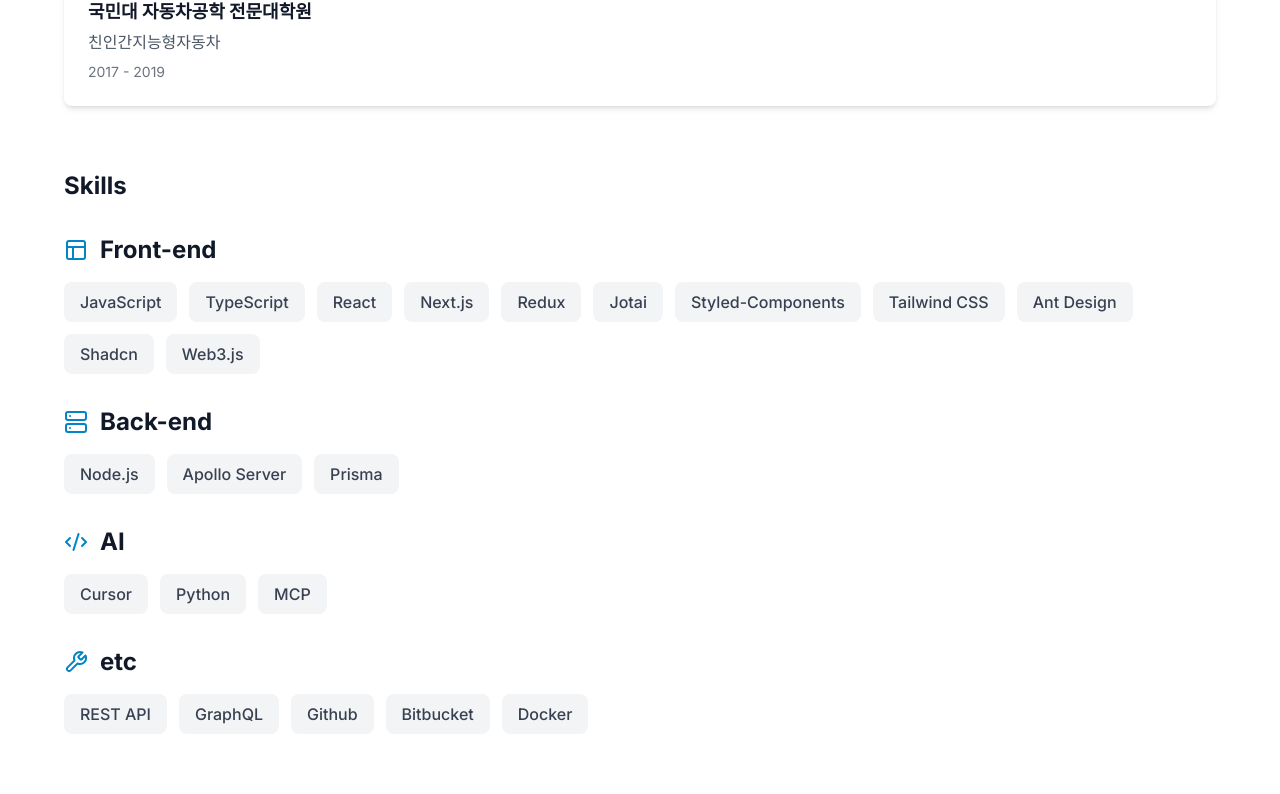
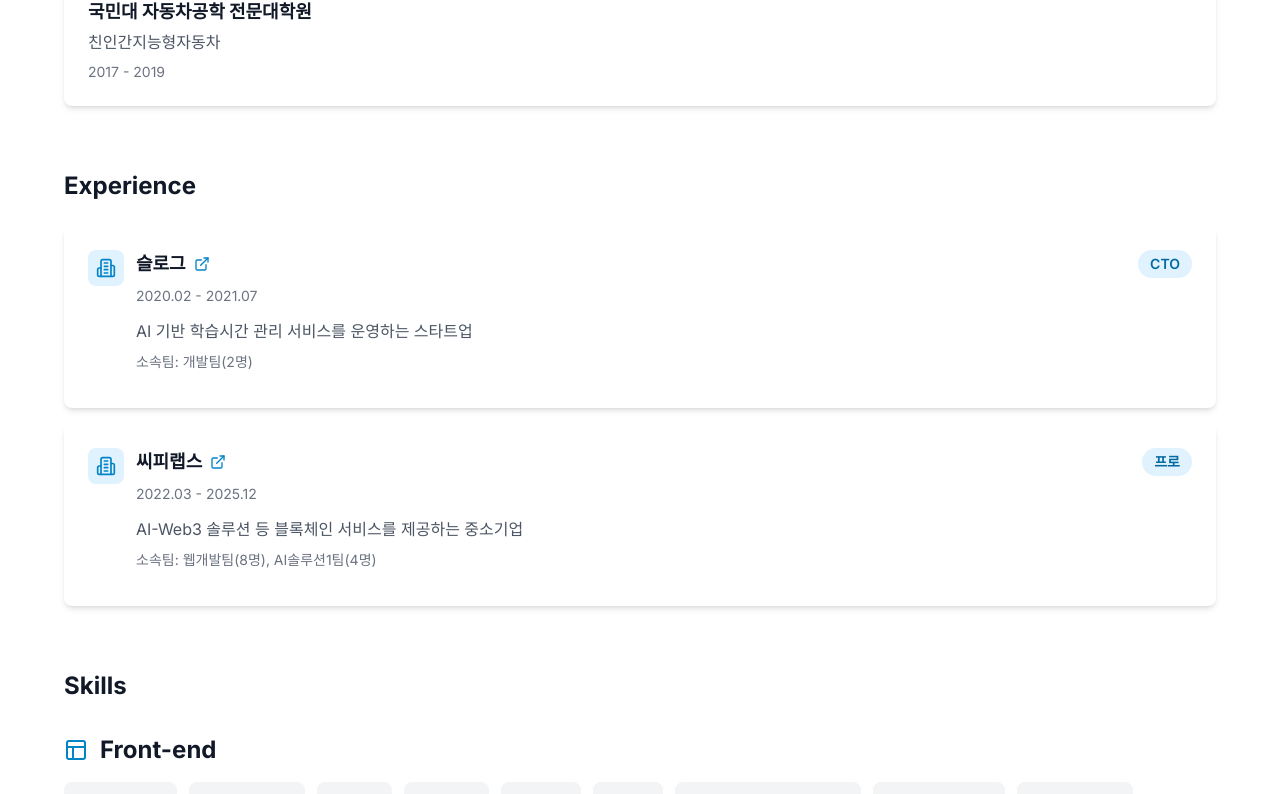
Before and after one commit to PureMax77/portfolio, a Next.js app: page / in a window 1280 px wide. Shown: the part 1502-2296 px from the top of the page. Built offline with nearby package versions, Linux system fonts and the light colour scheme.

Commit message:
About 파트에 Experience 추가

```diff
--- a/components/About.tsx
+++ b/components/About.tsx
@@ -1,57 +1,87 @@
-'use client'
+"use client";
 
-import { motion } from 'framer-motion'
-import { Code2, Layout, Server, Wrench, Award, Briefcase } from 'lucide-react'
+import { motion } from "framer-motion";
+import {
+  Code2,
+  Layout,
+  Server,
+  Wrench,
+  Award,
+  Briefcase,
+  Building2,
+  ExternalLink,
+} from "lucide-react";
 
 export default function About() {
   const skills = {
-    'Front-end': [
-      'JavaScript',
-      'TypeScript',
-      'React',
-      'Next.js',
-      'Redux',
-      'Jotai',
-      'Styled-Components',
-      'Tailwind CSS',
-      'Ant Design',
-      'Shadcn',
-      'Web3.js',
+    "Front-end": [
+      "JavaScript",
+      "TypeScript",
+      "React",
+      "Next.js",
+      "Redux",
+      "Jotai",
+      "Styled-Components",
+      "Tailwind CSS",
+      "Ant Design",
+      "Shadcn",
+      "Web3.js",
     ],
-    'Back-end': ['Node.js', 'Apollo Server', 'Prisma'],
-    AI: ['Cursor', 'Python', 'MCP'],
-    etc: ['REST API', 'GraphQL', 'Github', 'Bitbucket', 'Docker'],
-  }
+    "Back-end": ["Node.js", "Apollo Server", "Prisma"],
+    AI: ["Cursor", "Python", "MCP"],
+    etc: ["REST API", "GraphQL", "Github", "Bitbucket", "Docker"],
+  };
 
   const achievements = [
     {
       icon: <Briefcase className="h-6 w-6" />,
-      title: '6년차 프론트엔드 개발자',
-      description: '에듀테크 스타트업에서 블록체인 회사까지 다양한 도메인 경험',
+      title: "6년차 프론트엔드 개발자",
+      description: "에듀테크 스타트업에서 블록체인 회사까지 다양한 도메인 경험",
     },
     {
       icon: <Award className="h-6 w-6" />,
-      title: '블록체인 & AI 전문성',
-      description: 'DeFi, Web Wallet, Explorer 등 블록체인 서비스 및 AI 프로젝트 개발',
+      title: "블록체인 & AI 전문성",
+      description:
+        "DeFi, Web Wallet, Explorer 등 블록체인 서비스 및 AI 프로젝트 개발",
     },
     {
       icon: <Code2 className="h-6 w-6" />,
-      title: '도메인 이해 기반 개발',
-      description: '서비스 도메인에 대한 깊은 이해를 바탕으로 완성도 높은 개발 추구',
+      title: "도메인 이해 기반 개발",
+      description:
+        "서비스 도메인에 대한 깊은 이해를 바탕으로 완성도 높은 개발 추구",
     },
-  ]
+  ];
 
   const education = [
     {
-      school: '국민대학교 자동차공학과',
-      period: '2010 - 2017',
+      school: "국민대학교 자동차공학과",
+      period: "2010 - 2017",
     },
     {
-      school: '국민대 자동차공학 전문대학원',
-      major: '친인간지능형자동차',
-      period: '2017 - 2019',
+      school: "국민대 자동차공학 전문대학원",
+      major: "친인간지능형자동차",
+      period: "2017 - 2019",
     },
-  ]
+  ];
+
+  const experience = [
+    {
+      company: "슬로그",
+      period: "2020.02 - 2021.07",
+      description: "AI 기반 학습시간 관리 서비스를 운영하는 스타트업",
+      team: "개발팀(2명)",
+      position: "CTO",
+      website: "https://deeeeptime.netlify.app",
+    },
+    {
+      company: "씨피랩스",
+      period: "2022.03 - 2025.12",
+      description: "AI-Web3 솔루션 등 블록체인 서비스를 제공하는 중소기업",
+      team: "웹개발팀(8명), AI솔루션1팀(4명)",
+      position: "프로",
+      website: "https://cplabs.io",
+    },
+  ];
 
   const containerVariants = {
     hidden: { opacity: 0 },
@@ -61,7 +91,7 @@
         staggerChildren: 0.1,
       },
     },
-  }
+  };
 
   const itemVariants = {
     hidden: { opacity: 0, y: 20 },
@@ -72,7 +102,7 @@
         duration: 0.5,
       },
     },
-  }
+  };
 
   return (
     <section
@@ -159,6 +189,66 @@
           </div>
         </motion.div>
 
+        {/* Experience */}
+        <motion.div
+          variants={containerVariants}
+          initial="hidden"
+          whileInView="visible"
+          viewport={{ once: true }}
+          className="mb-16"
+        >
+          <h3 className="text-2xl font-bold text-gray-900 dark:text-white mb-6">
+            Experience
+          </h3>
+          <div className="space-y-4">
+            {experience.map((exp, index) => (
+              <motion.div
+                key={index}
+                variants={itemVariants}
+                className="p-6 bg-white dark:bg-gray-800 rounded-lg shadow-md"
+              >
+                <div className="flex items-start gap-3 mb-3">
+                  <div className="p-2 bg-primary-100 dark:bg-primary-900/30 rounded-lg">
+                    <Building2 className="h-5 w-5 text-primary-600 dark:text-primary-400" />
+                  </div>
+                  <div className="flex-1">
+                    <div className="flex items-center justify-between mb-2">
+                      <div className="flex items-center gap-2">
+                        <h4 className="text-lg font-bold text-gray-900 dark:text-white">
+                          {exp.company}
+                        </h4>
+                        {exp.website && (
+                          <a
+                            href={exp.website}
+                            target="_blank"
+                            rel="noopener noreferrer"
+                            className="text-primary-600 dark:text-primary-400 hover:text-primary-700 dark:hover:text-primary-300 transition-colors"
+                            aria-label={`${exp.company} 웹사이트 방문`}
+                          >
+                            <ExternalLink className="h-4 w-4" />
+                          </a>
+                        )}
+                      </div>
+                      <span className="px-3 py-1 bg-primary-100 dark:bg-primary-900/30 text-primary-700 dark:text-primary-300 rounded-full text-sm font-semibold">
+                        {exp.position}
+                      </span>
+                    </div>
+                    <p className="text-sm text-gray-500 dark:text-gray-500 mb-3">
+                      {exp.period}
+                    </p>
+                    <p className="text-gray-600 dark:text-gray-400 mb-2 leading-relaxed">
+                      {exp.description}
+                    </p>
+                    <p className="text-sm text-gray-500 dark:text-gray-500">
+                      소속팀: {exp.team}
+                    </p>
+                  </div>
+                </div>
+              </motion.div>
+            ))}
+          </div>
+        </motion.div>
+
         {/* Skills */}
         <motion.div
           variants={containerVariants}
@@ -173,16 +263,16 @@
           {Object.entries(skills).map(([category, items]) => (
             <motion.div key={category} variants={itemVariants}>
               <div className="flex items-center gap-3 mb-4">
-                {category === 'Front-end' && (
+                {category === "Front-end" && (
                   <Layout className="h-6 w-6 text-primary-600 dark:text-primary-400" />
                 )}
-                {category === 'Back-end' && (
+                {category === "Back-end" && (
                   <Server className="h-6 w-6 text-primary-600 dark:text-primary-400" />
                 )}
-                {category === 'AI' && (
+                {category === "AI" && (
                   <Code2 className="h-6 w-6 text-primary-600 dark:text-primary-400" />
                 )}
-                {category === 'etc' && (
+                {category === "etc" && (
                   <Wrench className="h-6 w-6 text-primary-600 dark:text-primary-400" />
                 )}
                 <h3 className="text-2xl font-bold text-gray-900 dark:text-white">
@@ -204,5 +294,5 @@
         </motion.div>
       </div>
     </section>
-  )
+  );
 }
--- a/data/projects.ts
+++ b/data/projects.ts
@@ -16,8 +16,9 @@
       "Prisma",
     ],
     role: "리더",
-    liveUrl: "https://deeeeptime.netlify.app",
-    liveComment: "서비스 종료로 인해 체험하기 기능만 확인 가능합니다.",
+    liveUrl: "https://deeeeptime.netlify.app/#/experience",
+    liveComment:
+      "서비스 종료로 인해 체험하기 기능만 확인 가능합니다.\n시간 기록은 분 단위로 기록됩니다.",
     achievement:
       "Full-Stack 개발: 학습시간 기록, 스케줄 관리, 그룹 스터디, 교재 관리 등",
   },
```
